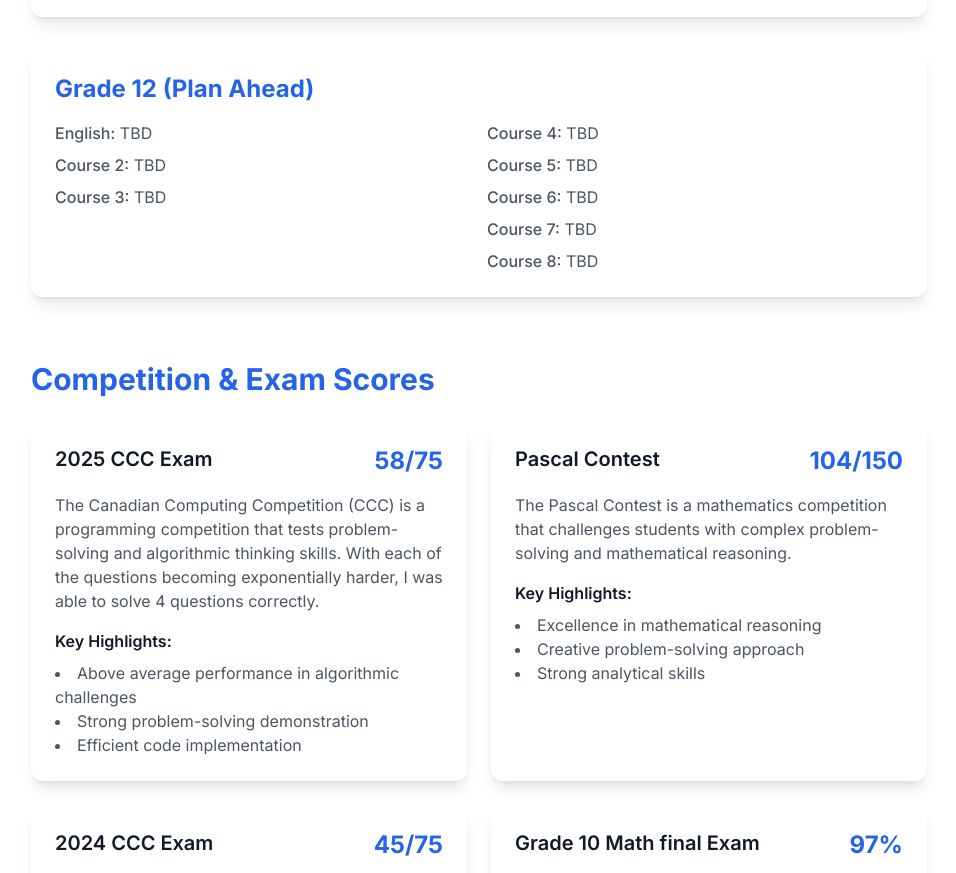
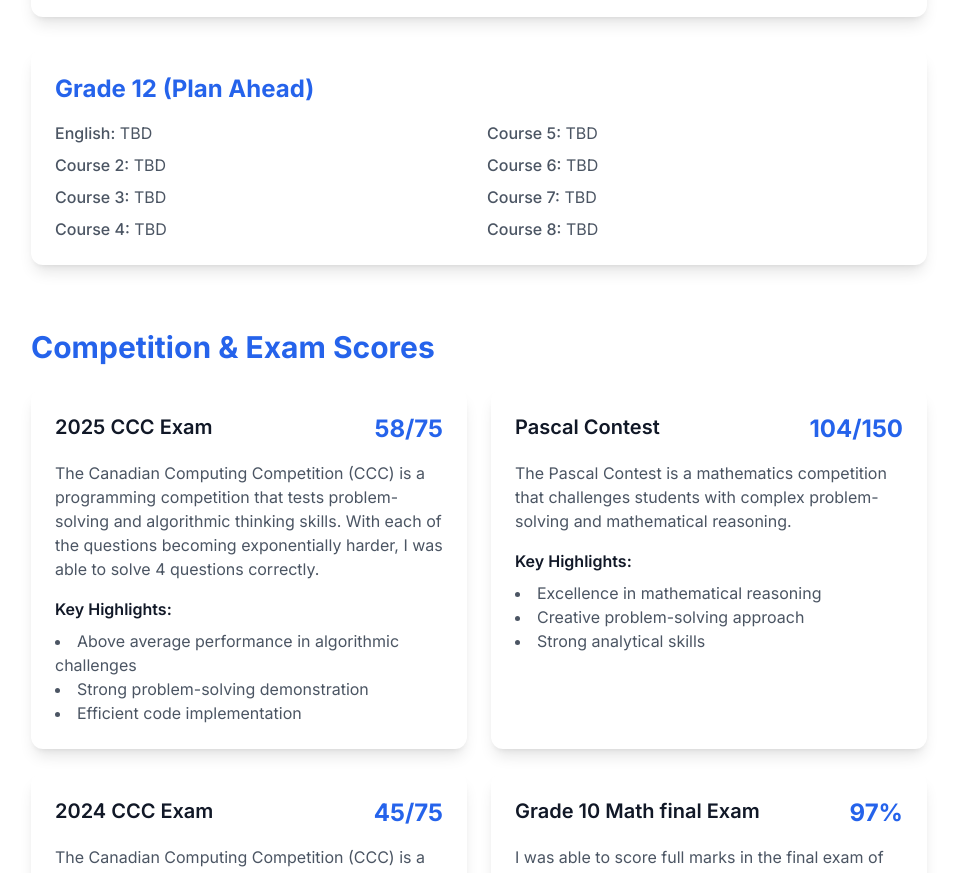
Before and after one commit to IshaanD-RX6600/IshaanDhiman, a Next.js app: page /academics in a window 1280 px wide. Shown: the part 1040-1913 px from the top of the page, without its empty margins (161-1117 px from the left). Built offline with nearby package versions, Linux system fonts and the light colour scheme.

Commit message:
Made some minor changes to the academics page

```diff
--- a/src/app/academics/page.tsx
+++ b/src/app/academics/page.tsx
@@ -198,11 +198,11 @@ export default function AcademicsPage() {
                 <p className="text-gray-600 dark:text-gray-400">
                   <span className="font-medium">Course 3:</span> TBD
                 </p>
-              </div>
-              <div className="space-y-2">
                 <p className="text-gray-600 dark:text-gray-400">
                   <span className="font-medium">Course 4:</span> TBD
                 </p>
+              </div>
+              <div className="space-y-2">
                 <p className="text-gray-600 dark:text-gray-400">
                   <span className="font-medium">Course 5:</span> TBD
                 </p>
```
